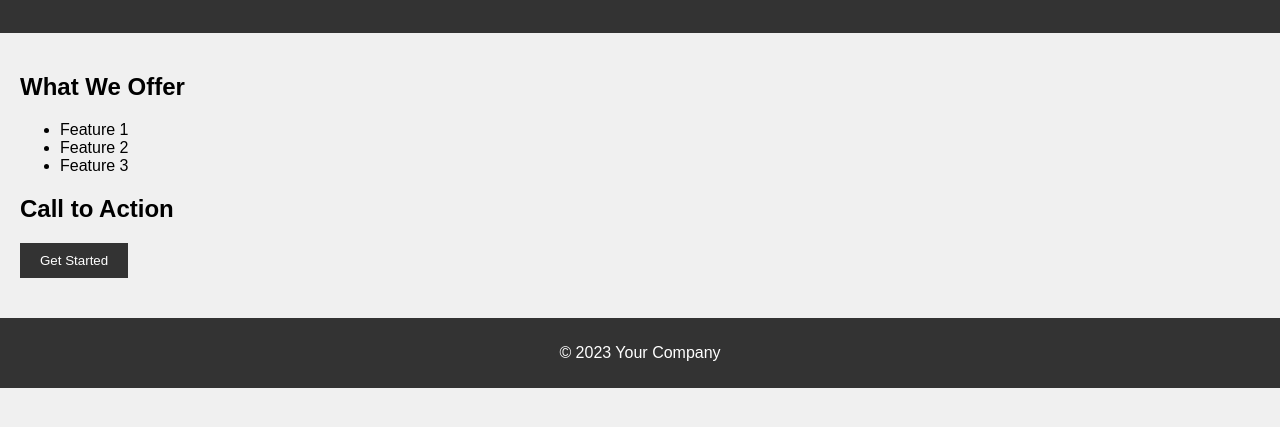
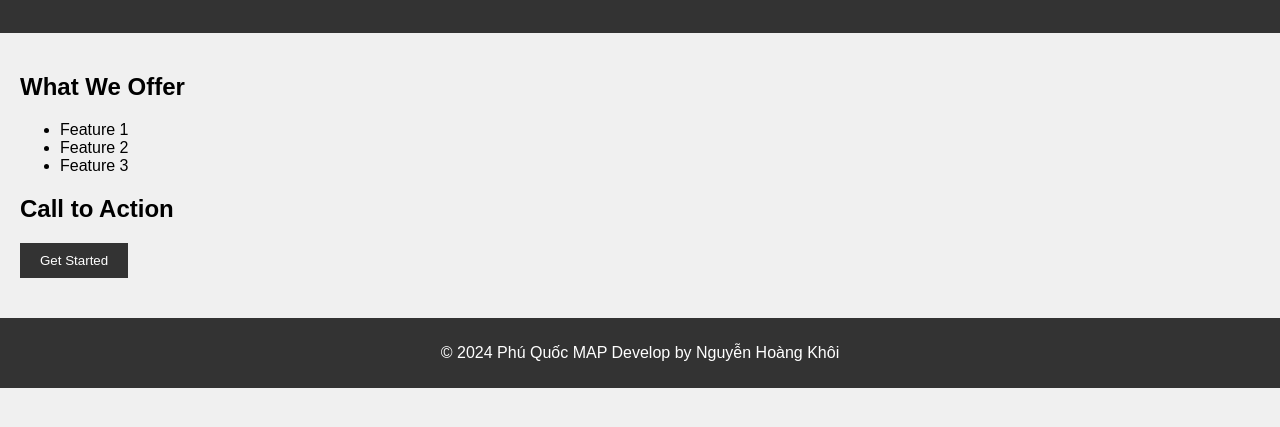
Before and after one commit to triphanngoc/phuquocmap.vn, a plain HTML site: page index.html in a window 1280 px wide. Shown: the part 121-548 px from the top of the page. Drawn offline with Linux system fonts and the light colour scheme.

Commit message:
Update footer index.html

```diff
--- a/index.html
+++ b/index.html
@@ -26,7 +26,7 @@
         </section>
     </main>
     <footer>
-        <p>&copy; 2023 Your Company</p>
+        <p>&copy; 2024 Phú Quốc MAP Develop by Nguyễn Hoàng Khôi</p>
     </footer>
     <script src="script.js"></script>
 </body>
```
